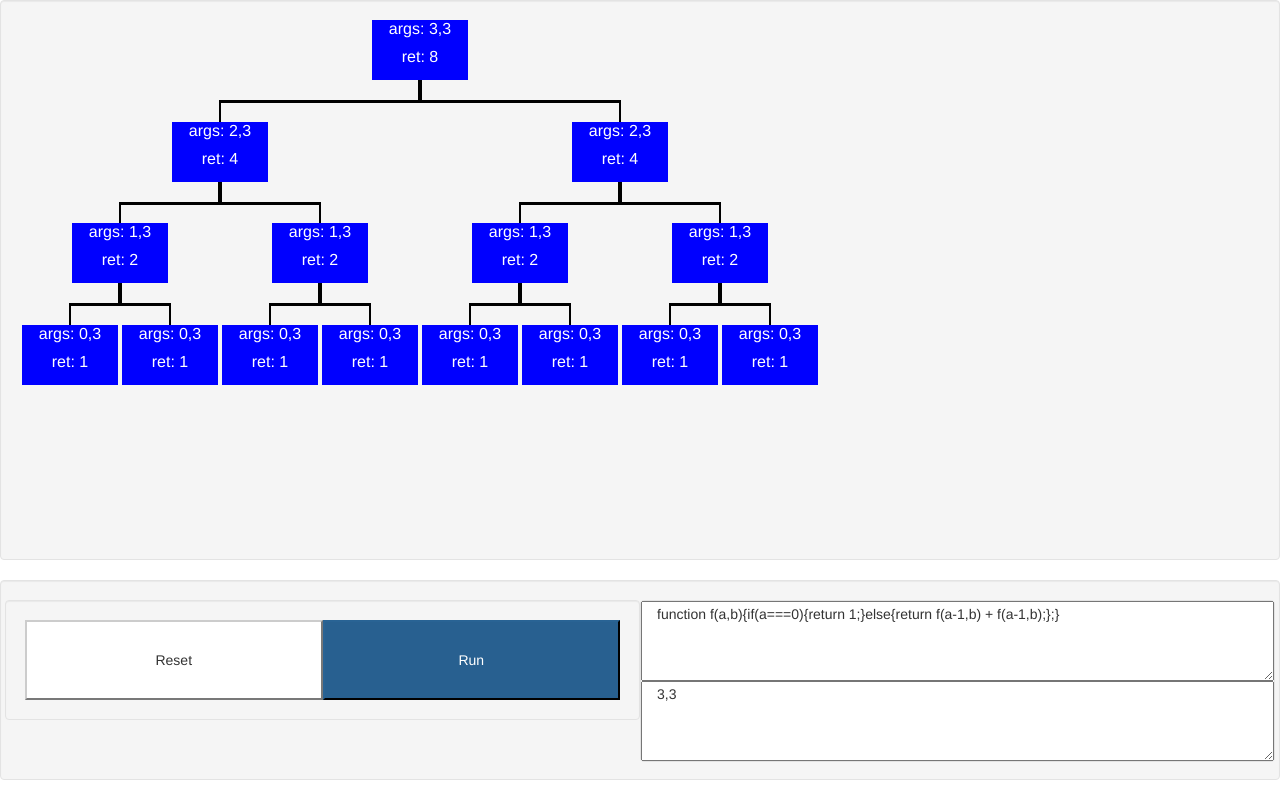
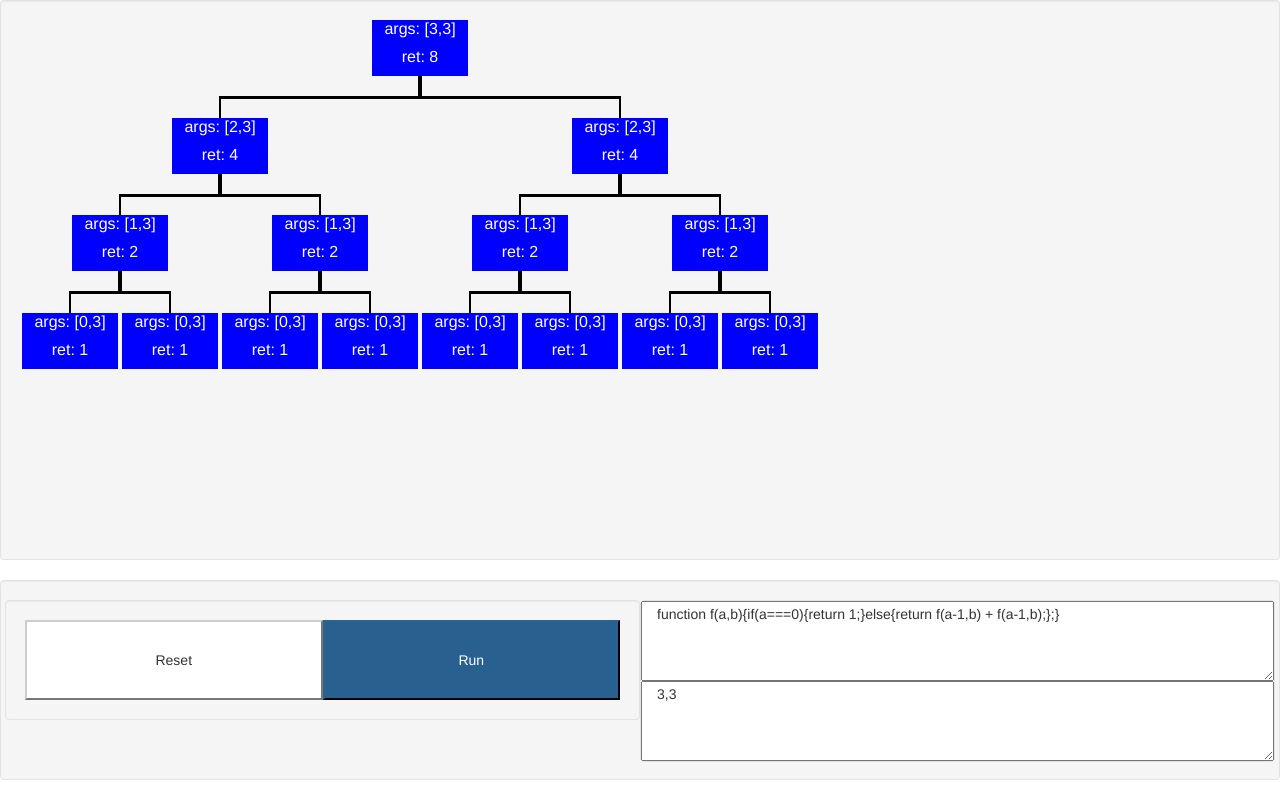
Before and after one commit to justin-roche/Recursion-Diagrammer, a website: page index.html in a window 1280 px wide. Both pictures are taken after a click on the button "Run". Drawn offline with Linux system fonts and the light colour scheme.

Commit message:
type display; argument parsing

```diff
--- a/css/rSpy.css
+++ b/css/rSpy.css
@@ -7,3 +7,7 @@ body {
 #input{
 /*  background-color: #99DEAB;
 */}
+
+.jOrgChart .node {
+	height: 100%;
+}
--- a/js/ListConverter.js
+++ b/js/ListConverter.js
@@ -13,6 +13,8 @@ function ListConverter(){
 
 	function getUL(listItem){
 
+		var symbols = ['[', ']', '{', '}'];
+
 		let ul = $('<ul>');					//everthing is appended in a UL
 		//ul.text(listItem.result);
 		let children = listItem.children;
@@ -20,10 +22,11 @@ function ListConverter(){
 		if(children.length === 0){return ul;}
 
 		for(var i=0;i<children.length; i++){
-
 			let li = $('<li>');
-			let argText = $('<p>'+ 'args: ' + children[i].args + '<p>');
-			let retText = $('<p>'+ 'ret: ' + children[i].result + '<p>');
+			var args = children[i].args;
+			var ret = children[i].result;
+			let argText = $('<p>'+ 'args: ' + boundarySymbol(args)[0] + args + boundarySymbol(args)[1] + '<p>');
+			let retText = $('<p>'+ 'ret: ' + boundarySymbol(ret)[0] + ret + boundarySymbol(ret)[1] + '<p>' );
 			li.append(argText);
 			li.append(retText);
 			li.append(getUL(children[i]));
@@ -33,6 +36,17 @@ function ListConverter(){
 		return ul;
 	}
 
+	function boundarySymbol(arg){
+		if (Array.isArray(arg)){
+			return ['[',']'];
+		}
+		if (typeof arg === 'object'){
+			return ['{','}'];
+		}
+		return ['','']
+
+	}
+
 
 
 }
--- a/js/PreProcessor.js
+++ b/js/PreProcessor.js
@@ -1,14 +1,15 @@
 
 (function(){
 
-	function PreProcessor(inputF){
+	function PreProcessor(){
 
+		this.body = function(inputF){
 			var stringFunc = inputF;
 			var stringName = getName();
 			replaceDeclaration();
 			replaceInner();
 
-		Object.defineProperty(this,'stringFunc',{get: function(){return stringFunc;}})
+			return stringFunc;
 
 			this.modifyString = function(){
 				replaceDeclaration();
@@ -36,8 +37,6 @@
 			function replaceInner(){
 				var innerReg = new RegExp("(\\W)" + "(" + stringName +")" + "(\\()");
 				var reg = new RegExp(/(\W)(f)(\()/);
-			var match = stringFunc.match(innerReg)[2];
-			var match2 = stringFunc.match(reg)[1];
 
 				var result;
 				while((result = innerReg.exec(stringFunc)) !== null) {
@@ -47,6 +46,17 @@
 				//$1 and $3 are the first and third captured groups, $2 is not directly replaced
 			};
 
+		};
+
+		this.args = function(fArgs){
+
+			var args = '[' + fArgs + ']';
+			return eval(args);
+
+		};
+
+
+
 	}
 
 app.PreProcessor = PreProcessor;
--- a/js/View.js
+++ b/js/View.js
@@ -9,10 +9,11 @@
 			$('#run').on('click', function(e){
 					clearDisplay();
 					var fString = $('#function').val();
-					var preProcessor = new app.PreProcessor(fString);
-					fString = preProcessor.stringFunc;
+					var preProcessor = new app.PreProcessor();
+					fString = preProcessor.body(fString);
+					var fArgs = $('#args').val();
+					fArgs = preProcessor.args(fArgs);
 
-					var fArgs = $('#args').val().split(',');
 					display(fString,fArgs);
 			});
 		}
@@ -25,7 +26,7 @@
 			var bound = rspy.run.bind(rspy);
 
 			args.forEach(function(v,i){
-				bound = bound.bind(rspy,v);
+				bound = bound.bind(rspy,eval(v));
 			});
 			bound();
 
```
Lines whose indentation alone changed are shown as unchanged.
